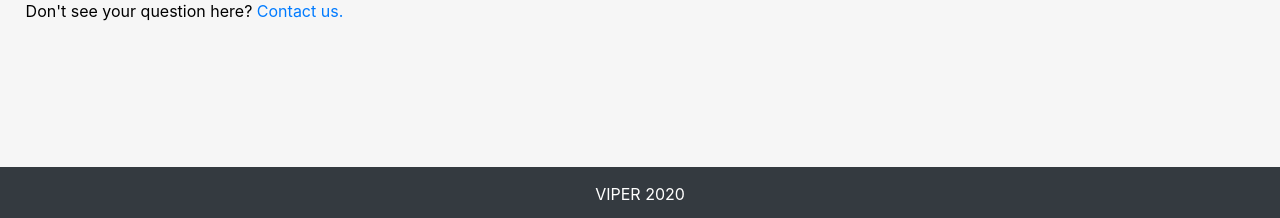
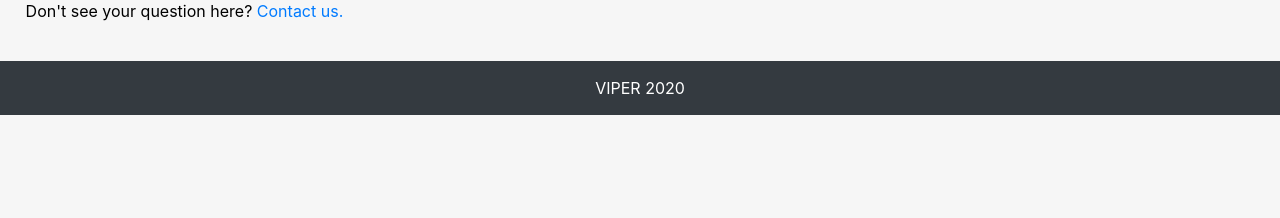
Before and after one commit to jgraves123/ESCovid-2.0, a React (Create React App) app: page / in a window 1280 px wide. Shown: the part 3620-3838 px from the top of the page. After the commit the page ends 3735 px from the top, so only its background shows below. Built offline with nearby package versions, Linux system fonts and the light colour scheme.

Commit message:
fixed footer

```diff
--- a/src/App.js
+++ b/src/App.js
@@ -26,8 +26,9 @@ class App extends Component {
 
   render() {
     return (
-        <div className="App">
+        <div className="App" style={{position: "relative", minHeight: "100vh"}}>
           <Router>
+            <div style={{paddingBottom: "50px"}}>
             <Navigation />
             <Switch>
               <Route path="/" exact component={() => <Home />} />
@@ -42,6 +43,7 @@ class App extends Component {
               <Route path="/contact" exact component={() => <Contact />} />
               <Route path="/about" exact component={() => <About />} />
             </Switch>
+          </div>
             <Footer/>
           </Router>
         </div>
--- a/src/components/site/Footer.jsx
+++ b/src/components/site/Footer.jsx
@@ -3,7 +3,7 @@ import React from "react";
 function Footer() {
     return (
         <div className="footer" height={"100px"}>
-            <footer class="bg-dark" style={{padding: 15}}>
+            <footer class="bg-dark" style={{padding: 15, position: "absolute", bottom: 0, width: "100%"}}>
                 <div>
                     <p class="m-0 text-center text-white">
                         VIPER 2020
--- a/src/components/site/Home.jsx
+++ b/src/components/site/Home.jsx
@@ -251,7 +251,6 @@ function Home() {
           </div>
         </div>
       </div>
-    <div style={{margin: "8vw 0"}}/>
     </div>
   );
 }
```
Also changed, not shown: 1 other file (tests, documents, lock files or other folders).
